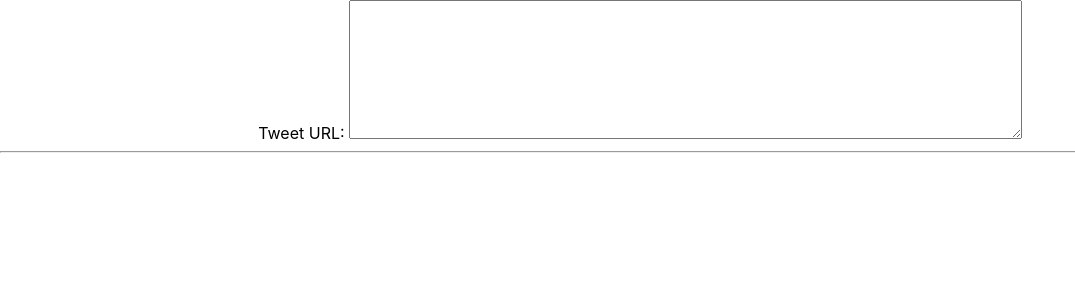
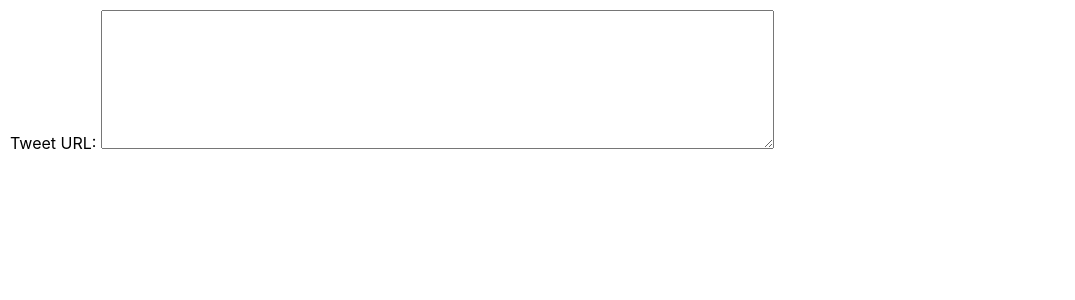
Before and after one commit to nicklegr/twitplus, a React (Create React App) app: page / in a window 1280 px wide. Shown: the top 300 px of the page, without its empty margins (0-1075 px from the left). Built offline with nearby package versions, Linux system fonts and the light colour scheme.

Commit message:
崩れない程度にスタイル調整

```diff
--- a/src/App.css
+++ b/src/App.css
@@ -1,5 +1,5 @@
 .App {
-  text-align: center;
+  padding: 10px;
 }
 
 .App-logo {
@@ -46,3 +46,7 @@ div.photo {
   float: left;
   padding: 0.5em;
 }
+
+.tweet {
+  clear: both;
+}
--- a/src/App.tsx
+++ b/src/App.tsx
@@ -21,7 +21,6 @@ const App = () => {
       <form>
         Tweet URL: <textarea className="tweet-url" onChange={(e) => onTweetUrlsChange(e.target.value)} />
       </form>
-      <hr />
       { statusIds.map(x => <Tweet status_id={x} />) }
     </div>
   )
@@ -46,6 +45,7 @@ const Tweet = ({status_id}: {status_id: string}) => {
 
   return (
     <div className="tweet">
+      <hr />
       <div className="tweet-desc">
         <img src={tweet?.user?.profile_image_url_https} alt="" />
         <a href={`https://twitter.com/${tweet?.user?.screen_name}`}>@{tweet?.user?.screen_name}</a>
```
